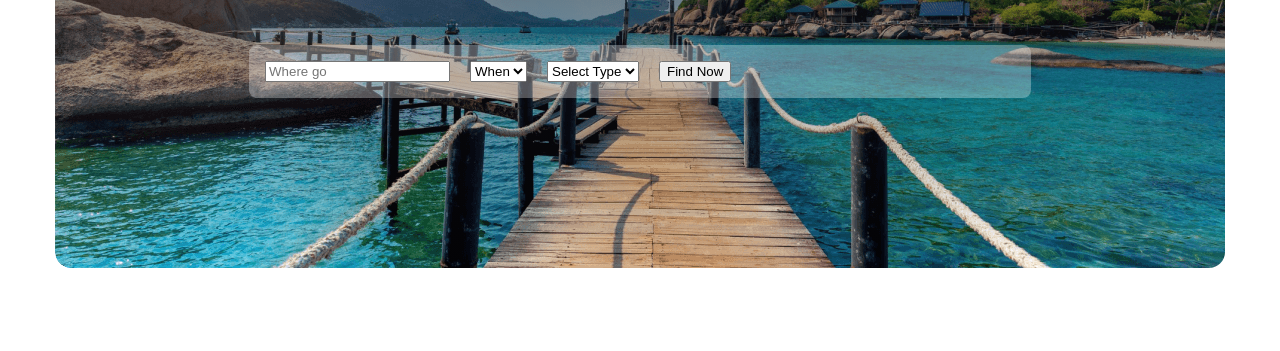
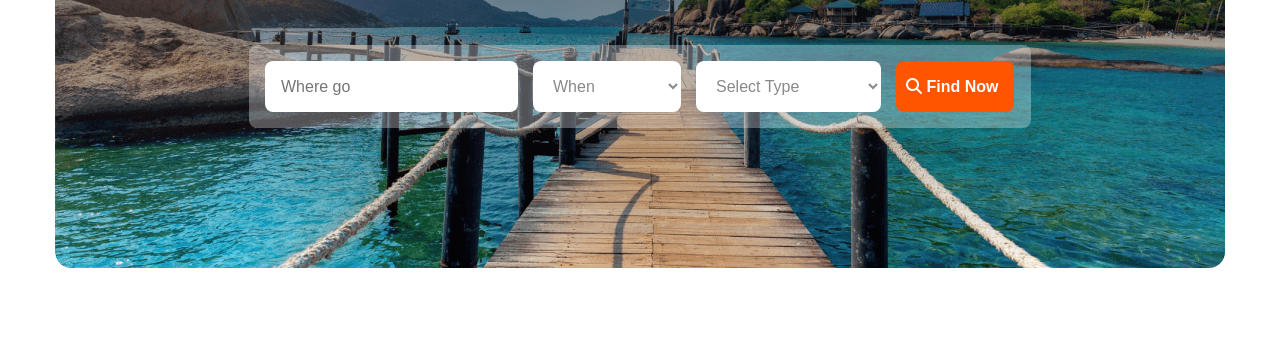
Before and after one commit to aayman01/assignment-02, a plain HTML site: page index.html in a window 1280 px wide. Shown: the part 449-800 px from the top of the page. Drawn offline with Linux system fonts and the light colour scheme.

Commit message:
working on footer

```diff
--- a/index.html
+++ b/index.html
@@ -6,6 +6,7 @@
     <meta name="viewport" content="width=device-width, initial-scale=1.0">
     <title>DeTour</title>
     <link rel="stylesheet" href="styles/styles.css">
+    <script src="https://kit.fontawesome.com/7fd1922fc5.js" crossorigin="anonymous"></script>
 </head>
 
 <body>
@@ -31,14 +32,14 @@
                 <p class="banner-description">"Discover, Wander, and Create Memories Beyond Boundaries"</p>
             </div>
             <div class="banner-input">
-                <input type="text" name="" id="" placeholder="Where go">
-                <select>
+                <input class="where-go" type="text" name="" id="" placeholder="Where go">
+                <select class="when">
                     <option selected> When</option>
                 </select>
-                <select>
+                <select class="type" >
                     <option selected>Select Type</option>
                 </select>
-                <button>Find Now</button>
+                <button class="banner-btn"><i class="fa-solid fa-magnifying-glass"></i> Find Now</button>
             </div>
         </section>
     </header>
@@ -109,6 +110,7 @@
     </main>
     <footer>
 
+
     </footer>
 </body>
 
--- a/styles/styles.css
+++ b/styles/styles.css
@@ -108,13 +108,55 @@ header {
 
 .banner-input {
     display: flex;
-    gap: 20px;
+    gap: 15px;
     border-radius: 8px;
     background: rgba(255, 255, 255, 0.30);
     padding: 16px;
-    max-width: 750px;
+    width: 750px;
     margin: 0 auto;
 }
+
+.where-go{
+    color: rgba(19, 19, 24, 0.50);
+    font-size: 16px;
+    font-weight: 400;
+    border-radius: 8px;
+    background: #FFF;
+    border: none;
+    padding: 16px 30px 16px 16px;
+}
+
+.when{
+    color: rgba(19, 19, 24, 0.50);
+    font-size: 16px;
+    font-weight: 400;
+    border-radius: 8px;
+    background: #FFF;
+    border: none;
+    padding: 16px 70px 16px 16px;
+}
+
+.type{
+    color: rgba(19, 19, 24, 0.50);
+    font-size: 16px;
+    font-weight: 400;
+    border-radius: 8px;
+    background: #FFF;
+    border: none;
+    padding: 16px 65px 16px 16px;
+}
+
+.banner-btn{
+    color: #FFF;
+    text-align: center;
+    font-size: 16px;
+    font-weight: 700;
+    border: none;
+    border-radius: 8px;
+    background: #FF5400;
+    padding: 16px 16px 16px 10px;
+}
+
 
 /* main style */
 
@@ -296,6 +338,11 @@ main {
     padding: 133px 260px;
 }
 
+/* footer style */
+footer{
+    background: rgba(19, 19, 24, 0.05);
+}
+
 
 
 
@@ -305,6 +352,7 @@ main {
 
 /* response section */
 /* small devive */
+
 @media screen and (max-width:600px) {
 
     .item-container{
```
